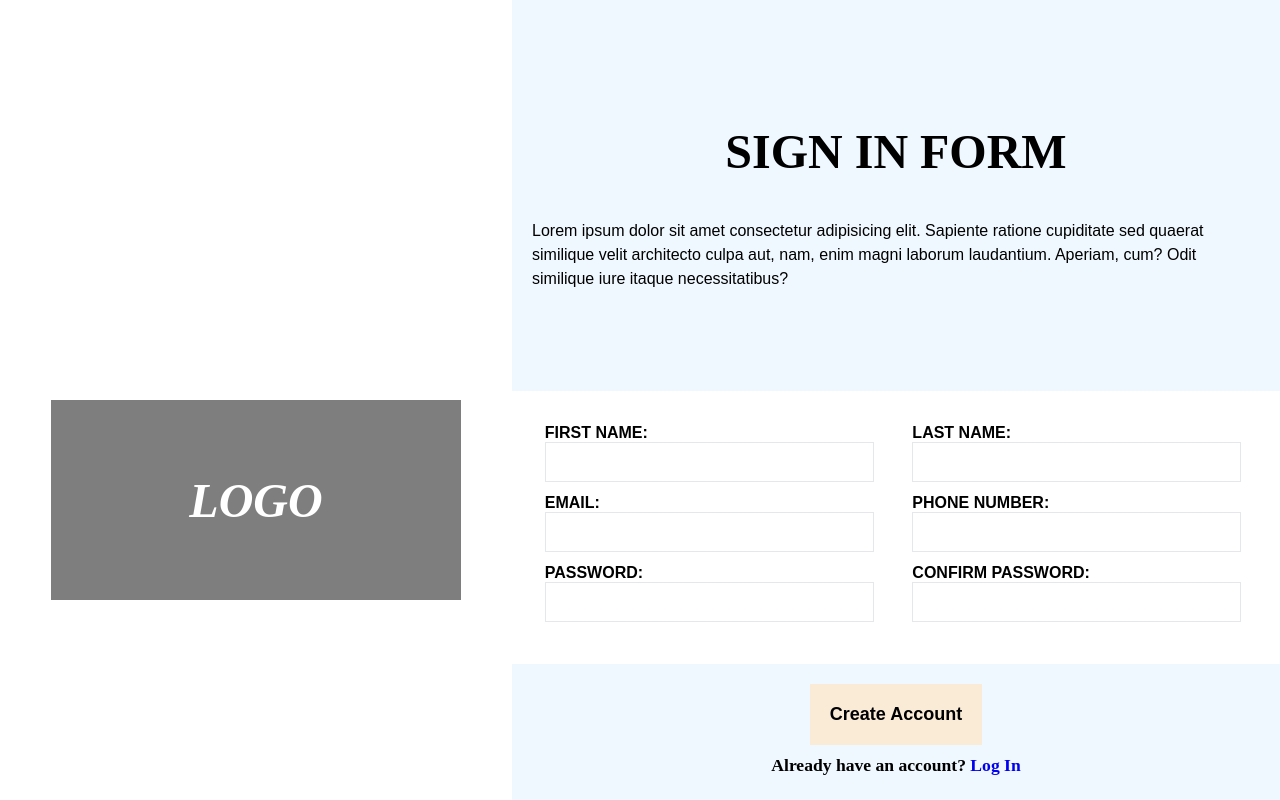
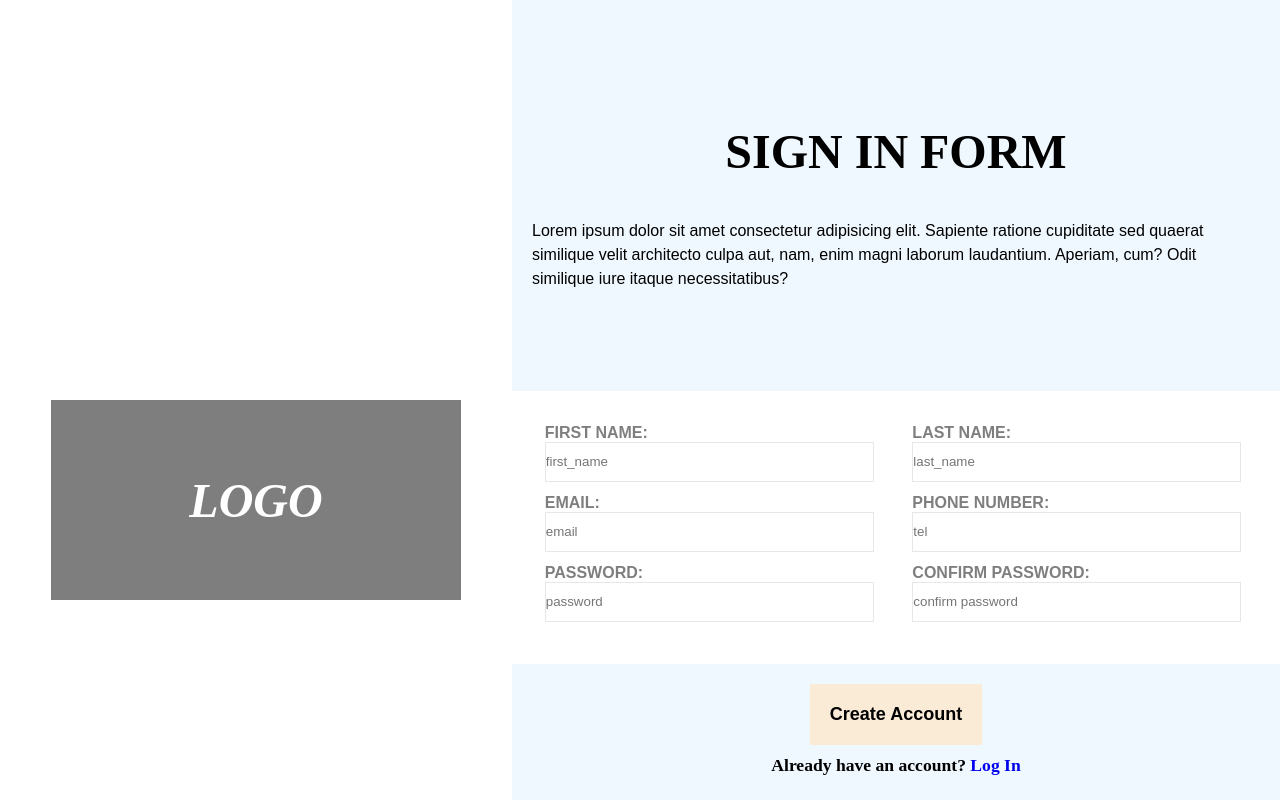
Before and after one commit to biroue10/Sign-up-Form, a website: page index.html in a window 1280 px wide. Shown: the top 800 px of the page. Drawn offline with Linux system fonts and the light colour scheme.

Commit message:
refactor my code

```diff
--- a/index.html
+++ b/index.html
@@ -30,21 +30,21 @@
               <tr>
                 <td>
                   <label for="first-name">First Name:</label>
-                  <input type="text" required name="first-name" id="first-name"/>
+                  <input type="text" required name="first-name" id="first-name" placeholder="first_name" maxlength="245"/>
                 </td>
                 <td>
                   <label for="last-name">Last Name:</label>
-                  <input type="text" required name="last-name" id="last-name"/>
+                  <input type="text" required name="last-name" id="last-name" placeholder="last_name" maxlength="245"/>
                 </td>
               </tr>
               <tr>
                 <td>
                   <label for="email">Email:</label>
-                  <input type="email" name="email" id="email" required />
+                  <input type="email" name="email" id="email" required placeholder="email" maxlength="245"/>
                 </td>
                 <td>
                   <label for="phone">Phone Number:</label>
-                  <input type="tel" name="phone" id="phone" required />
+                  <input type="tel" name="phone" id="phone" required placeholder="tel" maxlength="245"/>
                 </td>
               </tr>
               <tr>
@@ -55,6 +55,8 @@
                     name="password"
                     id="password"
                     required
+                    placeholder="password"
+                    maxlength="245"
                   />
                 </td>
                 <td>
@@ -64,6 +66,8 @@
                     name="password2"
                     id="password2"
                     required
+                    placeholder="confirm password"
+                    maxlength="245"
                   />
                 </td>
               </tr>
--- a/style.css
+++ b/style.css
@@ -39,6 +39,7 @@ label {
   font-weight: 700;
   text-transform: uppercase;
   font-family: Arial, Helvetica, sans-serif;
+ opacity: 0.5;
 }
 table {
   width: 100%;
@@ -100,3 +101,9 @@ h1{
     text-transform:uppercase;
     font-style: italic;
 }
+input:focus:invalid{
+    border: 1px solid #b92326;
+}
+input:focus:valid{
+    border: 1px solid #8BC34A;
+}
```
